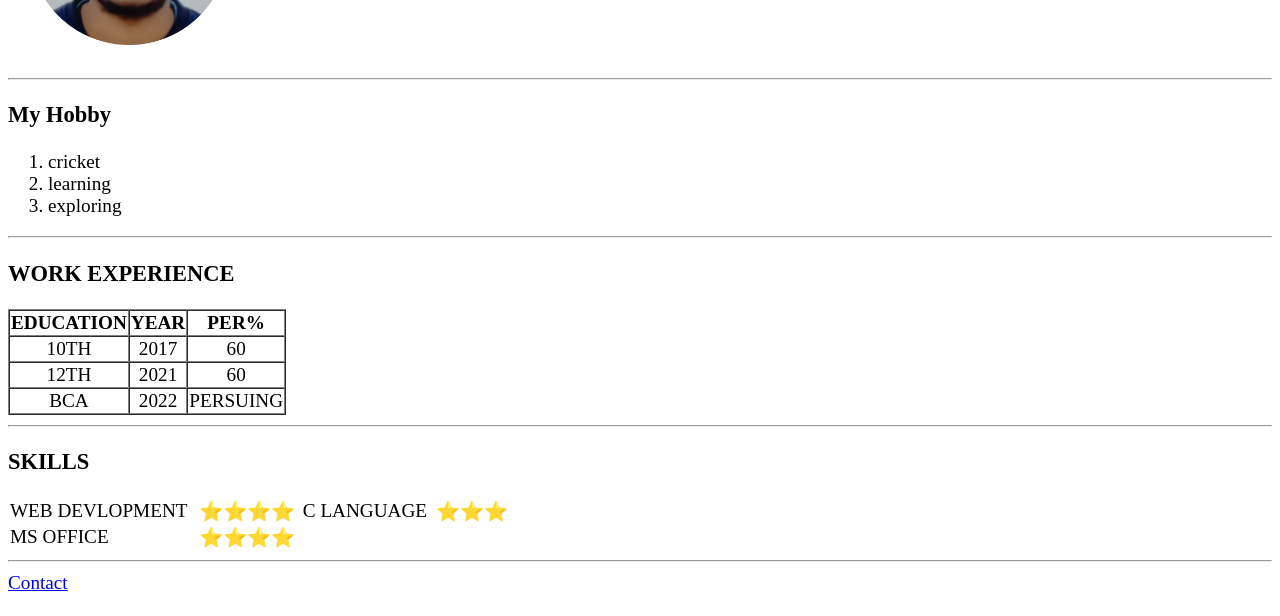
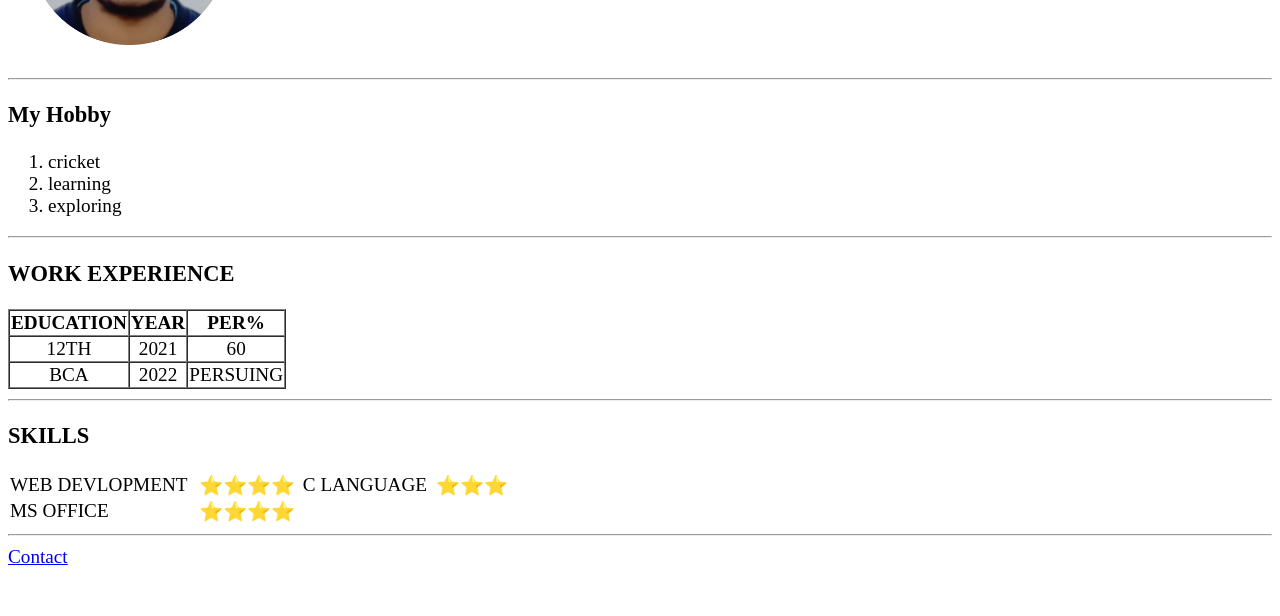
Before and after one commit to Ritikkol1/CV, a plain HTML site: page index.html in a window 1280 px wide. Shown: the part 184-800 px from the top of the page. Drawn offline with Linux system fonts and the light colour scheme.

Commit message:
Update index.html

```diff
--- a/index.html
+++ b/index.html
@@ -38,11 +38,6 @@
         <TH>PER%</TH>
     </TR>
     <TR>
-        <TD>10TH</TD>
-        <TD>2017</TD>
-        <TD>60</TD>
-    </TR>
-    <TR>
         <TD>12TH</TD>
         <TD>2021</TD>
         <TD>60</TD>
```
